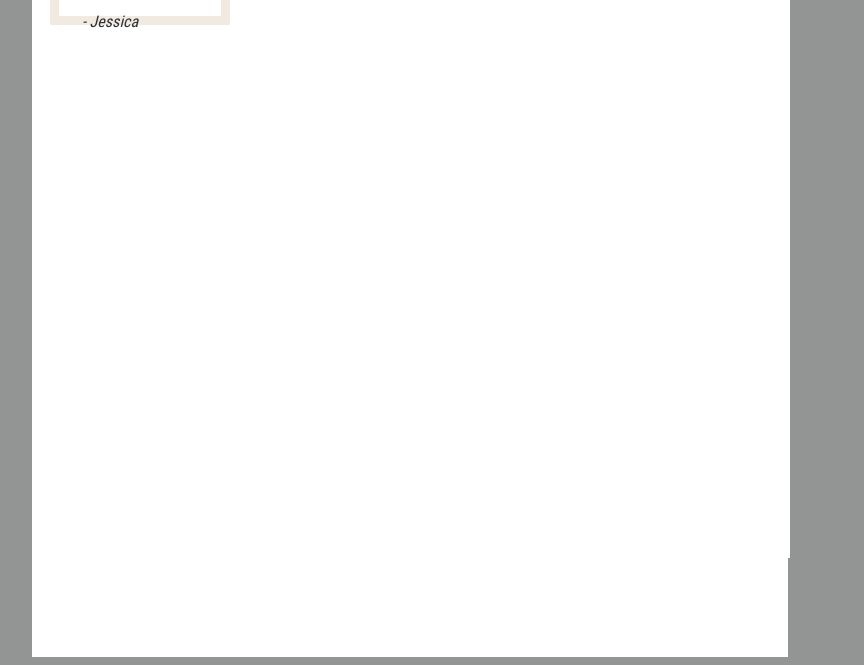
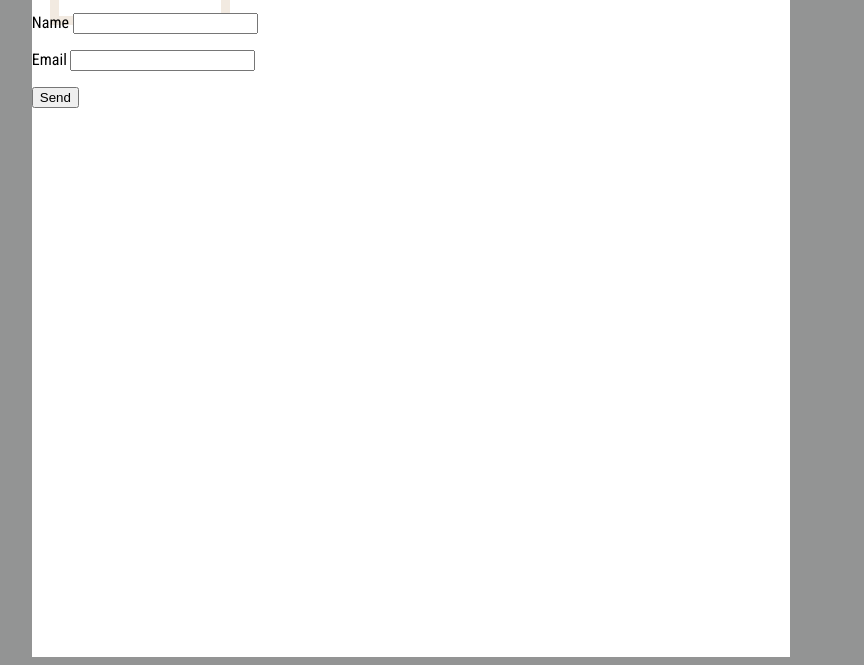
Before and after one commit to JLXenon/tp-avocado, a plain HTML site: page index.html in a window 1280 px wide. Shown: the part 1475-2140 px from the top of the page, without its empty margins (229-1093 px from the left). Drawn offline with Linux system fonts and the light colour scheme.

```diff
--- a/index.html
+++ b/index.html
@@ -70,6 +70,30 @@
                 <img src="./img-20200128T155850Z-001/img/facebook.svg" alt="" class="logo">
             </div>
         </div>
+
+
+
+
+
+
+
+        <form name="Loule" netlify>
+            <p>
+              <label>Name <input type="text" name="name" /></label>
+            </p>
+            <p>
+              <label>Email <input type="email" name="email" /></label>
+            </p>
+            <p>
+              <button type="submit">Send</button>
+            </p>
+          </form>
+
+
+
+
+
+
     </div>
 </body>
 </html>
```
